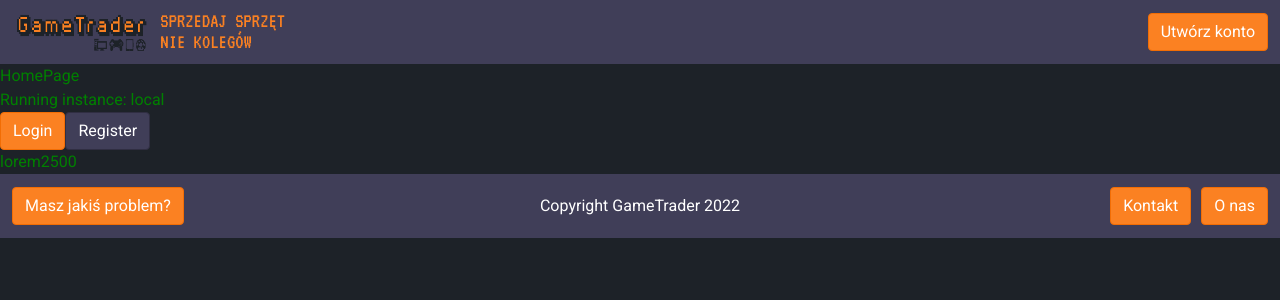
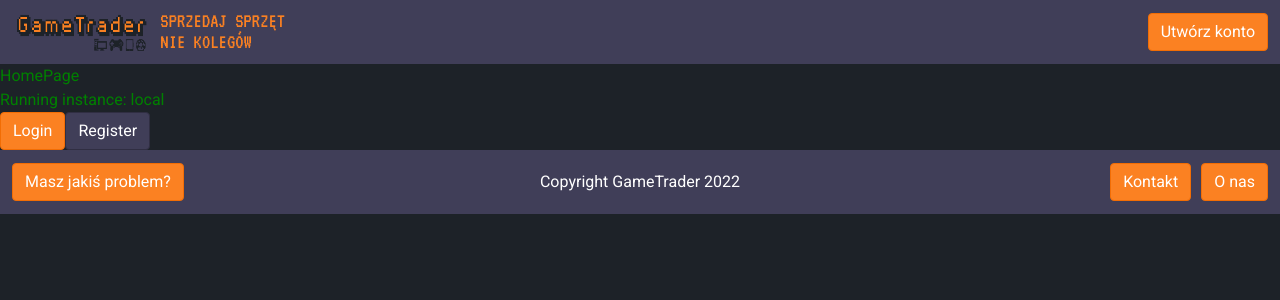
Before and after one commit to gametrader/gametrader-frontend, a React (Create React App) app: page / in a window 1280 px wide. Shown: the top 300 px of the page. Built offline with nearby package versions, Linux system fonts and the light colour scheme.

Commit message:
GAMETRADER-77 Styles fix

```diff
--- a/src/components/footer/Footer.module.scss
+++ b/src/components/footer/Footer.module.scss
@@ -29,8 +29,6 @@
 .rightSection{
   width:25%;
   display: flex;
+  column-gap: 10px;
   justify-content: right;
 }
-.rightSection button{
-  margin: 0 0 0 10px;
-}
--- a/src/components/home-page/HomePage.tsx
+++ b/src/components/home-page/HomePage.tsx
@@ -13,7 +13,6 @@ const HomePage = () => {
                 <button type="button" className="btn gt-btn-primary" onClick={() => navigate('/login')}>Login</button>
                 <button type="button" className="btn gt-btn-secondary" onClick={() => navigate('/register')}>Register</button>
             </div>
-            lorem2500
         </div>
     );
 };
```
